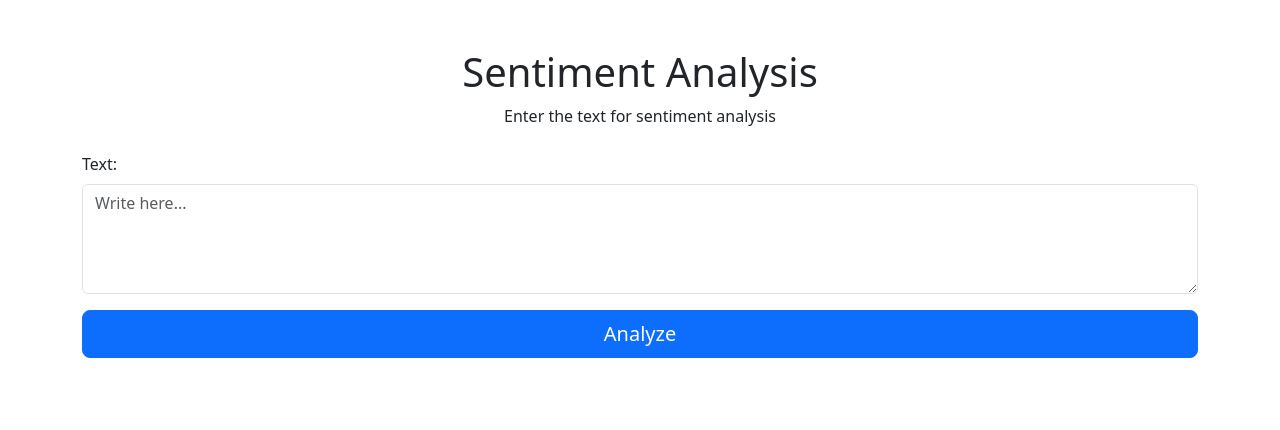
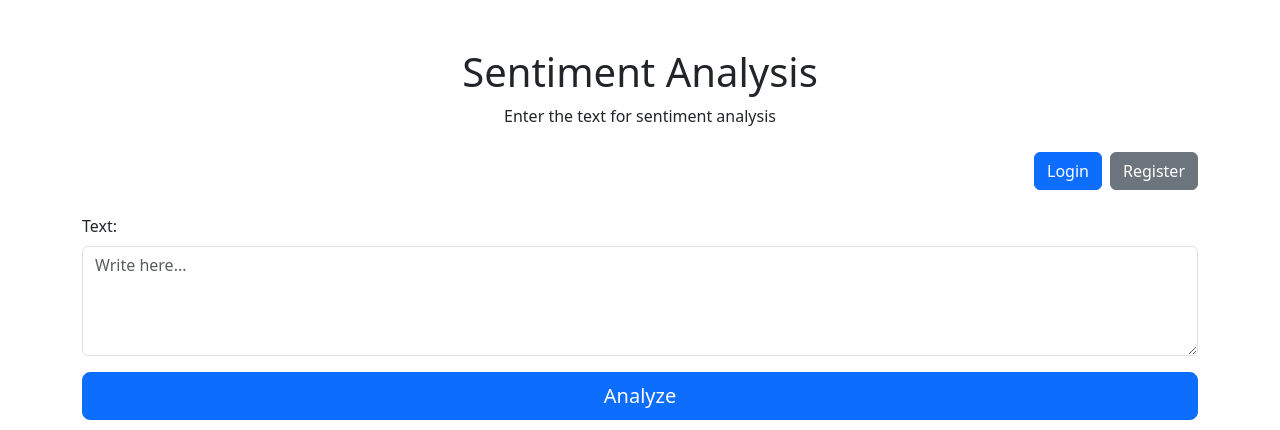
Before and after one commit to MatteoLucerni/django-sentiment-analysis-webapp, a Django app: page / in a window 1280 px wide. Shown: the top 430 px of the page. Run offline with Django 5.2, Linux system fonts and the light colour scheme; some libraries are stand-ins or nearby versions.

Commit message:
feat: added auth link in homepage template in core app

```diff
--- a/core/templates/core/home.html
+++ b/core/templates/core/home.html
@@ -30,13 +30,41 @@
         <p>Enter the text for sentiment analysis</p>
       </div>
 
-      {# Input form for text #}
+      {% if user.is_authenticated %}
+      <div class="d-flex justify-content-end mt-4 gap-2">
+        <form
+          method="POST"
+          action="{% url 'logout' %}"
+        >
+          {% csrf_token %}
+          <button
+            type="submit"
+            class="btn btn-danger"
+          >
+            Logout
+          </button>
+        </form>
+      </div>
+      {% else %}
+      <div class="d-flex justify-content-end mt-4 gap-2">
+        <a
+          href="{% url 'login' %}"
+          class="btn btn-primary"
+          >Login</a
+        >
+        <a
+          href="{% url 'register' %}"
+          class="btn btn-secondary"
+          >Register</a
+        >
+      </div>
+      {% endif %}
       <form
         method="POST"
         class="mt-4"
         onsubmit="showLoader()"
       >
-        {% csrf_token %}
+        {# Input form for text #} {% csrf_token %}
         <div class="mb-3">
           <label
             for="user_input"
@@ -132,11 +160,11 @@
       {% endif %}
     </div>
 
-    {# Loader Logic #}
     <script>
-      function showLoader() {
-        document.getElementById('loader').classList.remove('d-none');
-      }
+      {# Loader Logic #}
+        function showLoader() {
+          document.getElementById('loader').classList.remove('d-none');
+        }
     </script>
 
     {# Bootstrap Script #}
```
